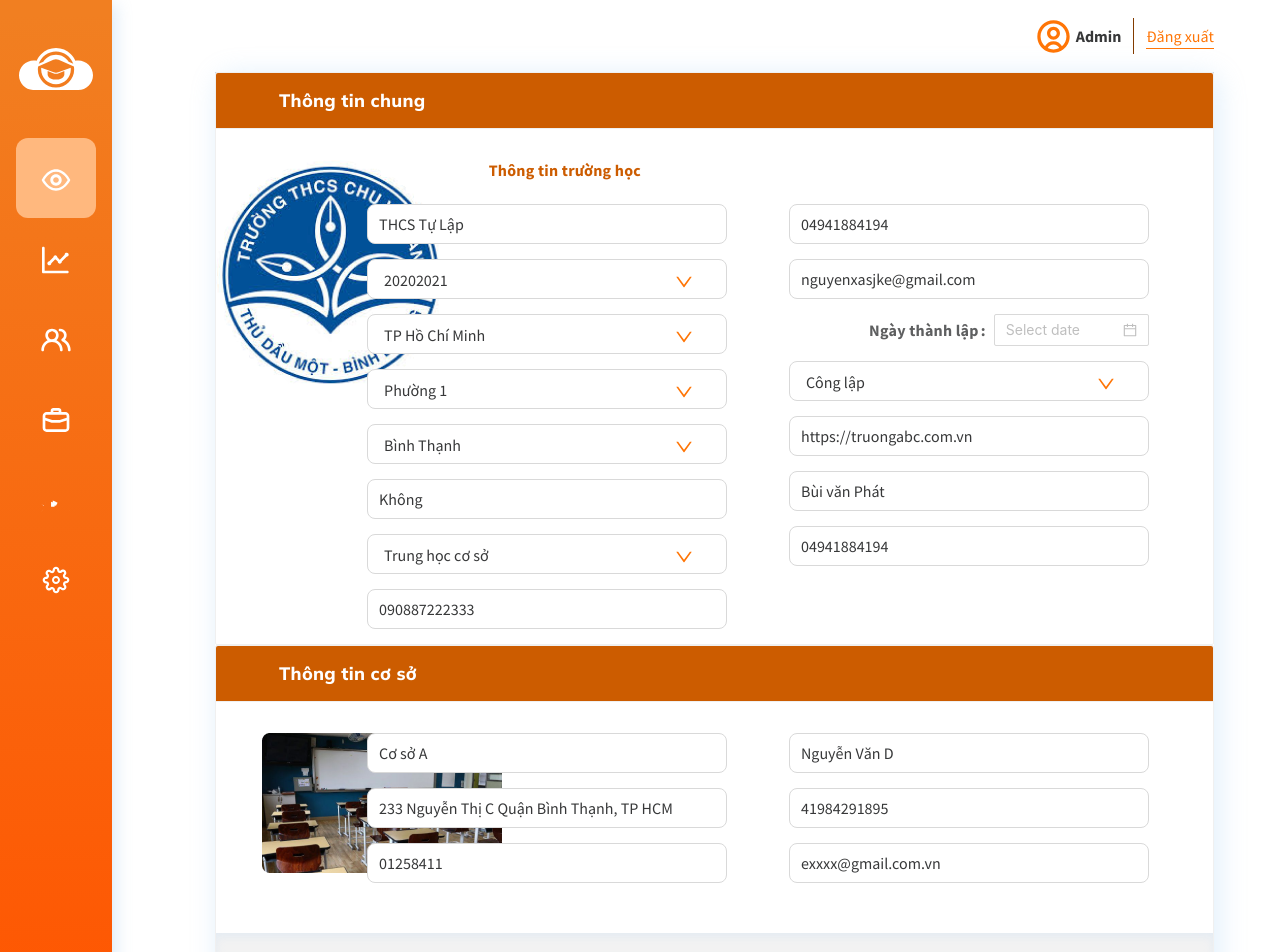
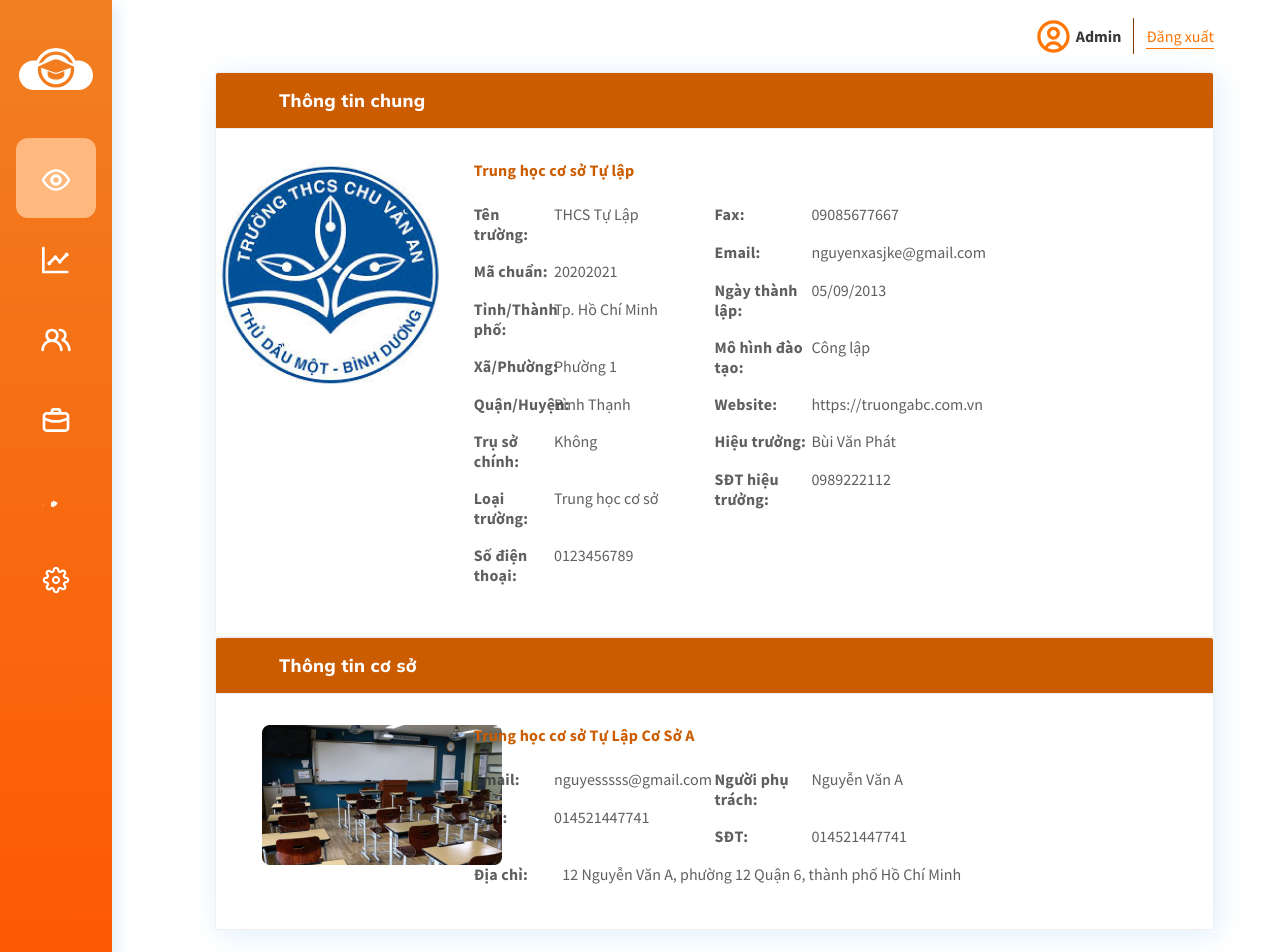
Before and after one commit to detulaptrinh/AltaTeamTsx, a React (Create React App) app: page / in a window 1280 px wide. Shown: the top 952 px of the page. Built offline with nearby package versions, Linux system fonts and the light colour scheme.

Commit message:
Section19 Updatee

```diff
--- a/src/App.css
+++ b/src/App.css
@@ -13,5 +13,5 @@ main {
 .content {
     width: 100%;
     min-height: 90rem;
-    background-color: #c8d6e5;
+
 }
--- a/src/App.tsx
+++ b/src/App.tsx
@@ -7,7 +7,7 @@ import './App.css';
 import 'antd/dist/antd.css';
 import IndexMenu from './components/index_menu/IndexMenu';
 import TopBarUser from './components/top_bar_user/TopBarUser';
-import TabEdit from './components/Section19_Tab/TabEdit';
+import Tab from './components/Section19_Tab/Tab';
 
 export default class App extends Component {
     render() {
@@ -25,7 +25,7 @@ export default class App extends Component {
 
                         {/* Route content */}
                         <div className="content">
-                            <TabEdit/>
+                            <Tab/>
                         </div>
                     </main>
                 </div>
--- a/src/components/Section19_Tab/Tab.css
+++ b/src/components/Section19_Tab/Tab.css
@@ -67,6 +67,31 @@
 
     background: #CC5C00;
 }
+
+.text__left{
+    font-family: 'Source Sans Pro';
+    font-style: normal;
+    font-weight: bold;
+    font-size: 16px;
+    line-height: 20px;
+    letter-spacing: 0.015em;
+/* /Orange / 7 */
+    color: #373839;
+    opacity: 0.8;
+}
+.text__right{
+    font-family: 'Source Sans Pro';
+    font-weight: normal;
+    font-style: normal;
+    line-height: 130%;
+    font-size: 16px;
+    color: #373839;
+    opacity: 0.8;
+}
+.text__address{
+    margin-left: 5rem;
+    margin-top: -1.7rem;
+}
 .tab__tittle__text{
     width: 100%;
     height: 5.6rem;
@@ -108,25 +133,49 @@
 }
 .tab__content2{
     display: flex;
+    height: 100%;
 }
 .tab__content__form-left{
-    margin-left: 6.5rem;
+    margin-left: 5rem;
+}
+.tab__content__image{
+    width: 23.2rem;
+    height: 23.2rem;
+    border-radius: 22rem;
     margin-top: 3.2rem;
-    margin-right: 11.2rem;
+    display: block;
+    margin-left: auto;
+    margin-right: auto;
 }
 
+
 .tab__content__form-right{
-    margin-left: 3rem;
-    margin-top: 7.6rem;
-    margin-right: 6.4rem;
 
+
+}
+.tab__content__title1{
+    margin-left: 5rem;
+    margin-top: 3.2rem;
+    margin-bottom: 2.4rem;
+    font-family: 'Source Sans Pro';
+    font-style: normal;
+    font-weight: bold;
+    font-size: 1.6rem;
+    line-height: 20px;
+    letter-spacing: 0.015em;
+
+    /* /Orange / 5 */
+
+    color: #CC5C00;
+}
+.tab__content__image2{
+    margin-top: 3.2rem;
+    text-align: center;
+    width: 332px;
+    height: 187px;
 }
 .tab__content2__form-left__top{
     margin-top: 3.2rem;
-    margin-left: 6.5rem;
-    margin-right: 11.2rem;
-
-
 
 }
 .tab__content2__form-right__top{
@@ -149,6 +198,10 @@
 }
 
  /*Modal antd customize CSS*/
+
+.ant-row{
+    margin-bottom: 1.7rem;
+}
 
 .ant-modal-confirm-btns{
     display: flex;
--- a/src/components/Section19_Tab/Tab.tsx
+++ b/src/components/Section19_Tab/Tab.tsx
@@ -1,8 +1,8 @@
 import React from 'react'
 import './Tab.css'
 import "@fontsource/source-sans-pro";
-import{ DeleteOutlined, PicCenterOutlined } from '@ant-design/icons';
-import{ FormOutlined } from '@ant-design/icons';
+import { DeleteOutlined, PicCenterOutlined } from '@ant-design/icons';
+import { FormOutlined } from '@ant-design/icons';
 import { Button } from 'antd';
 import { Row, Col } from 'antd';
 import { Card } from 'antd';
@@ -24,201 +24,156 @@ const { confirm } = Modal;
 function Box() {
   return (
     <>
+    <div className="section19__title">
+
+
+    </div>
       <div className="tab">
         <Card title="Thông tin chung" className="card1">
           <Row className="row1">
-            <Col span={24}><div className="tab__content">
+            <Col span={24}>
+              <div className="tab__content">
                 <Col span={5}><div className="tab__content__image">
                   <img src={image1} />
                 </div>
                 </Col>
 
 
-              <Col span={10}>
+                <Col span={14}>
+                  <div className="tab__content__title1">Trung học cơ sở Tự lập</div>
+                  <Row>
+                    <Col span={12}>
                       <div className="tab__content__form-left">
-                  <p className="title__content__form-left">Thông tin trường học</p>
-                  <Form>
-                    <Form.Item label="Tên trường" name="size">
-                      <Input defaultValue="THCS Tự Lập" />
-                    </Form.Item>
-                    <Form.Item label="Mã chuẩn">
-                      <Select defaultValue="20202021">
-                        <Select.Option value="demo">Demo</Select.Option>
-
-                      </Select>
-                    </Form.Item>
-                    <Form.Item label="Tỉnh/Thành phố">
-                      <Select defaultValue="TP Hồ Chí Minh">
-                        <Select.Option value="demo">Demo</Select.Option>
-
-                      </Select>
-                    </Form.Item>
-                    <Form.Item label="Xã/Phường">
-                      <Select defaultValue="Phường 1">
-                        <Select.Option value="demo">Demo</Select.Option>
-                      </Select>
-                    </Form.Item>
-                    <Form.Item label="Quận/Huyện">
-                      <Select defaultValue="Bình Thạnh">
-                        <Select.Option value="demo">Demo</Select.Option>
-                      </Select>
-                    </Form.Item >
-                    <Form.Item label="Trụ sở chính">
-                      <Input defaultValue="Không" />
-                    </Form.Item>
-
-                    <Form.Item label="Loại trường">
-                      <Select defaultValue="Trung học cơ sở">
-                        <Select.Option value="demo">Trung học phổ thông</Select.Option>
-                      </Select>
-                    </Form.Item>
-
-                    <Form.Item label="Số điện thoại">
-                      <Input defaultValue="090887222333" />
-                    </Form.Item>
-
-                  </Form>
-
+                        <Row>
+                          <Col className="text__left" span={8}>Tên trường: </Col>
+                          <Col className="text__right" span={16}>THCS Tự Lập</Col>
+                        </Row>
+                        <Row className="ant-row-text">
+                          <Col className="text__left" span={8}>Mã chuẩn: </Col>
+                          <Col className="text__right" span={16}>20202021</Col>
+                        </Row>
+                        <Row>
+                          <Col className="text__left" span={8}>Tỉnh/Thành phố: </Col>
+                          <Col className="text__right" span={16}>Tp. Hồ Chí Minh</Col>
+                        </Row>
+                        <Row>
+                          <Col className="text__left" span={8}>Xã/Phường: </Col>
+                          <Col className="text__right" span={16}>Phường 1</Col>
+                        </Row>
+                        <Row>
+                          <Col className="text__left" span={8}>Quận/Huyện: </Col>
+                          <Col className="text__right" span={16}>Bình Thạnh</Col>
+                        </Row>
+                        <Row>
+                          <Col className="text__left" span={8}>Trụ sở chính: </Col>
+                          <Col className="text__right" span={16}>Không</Col>
+                        </Row>
+                        <Row>
+                          <Col className="text__left" span={8}>Loại trường: </Col>
+                          <Col className="text__right" span={16}>Trung học cơ sở</Col>
+                        </Row>
+                        <Row>
+                          <Col className="text__left" span={8}>Số điện thoại: </Col>
+                          <Col className="text__right" span={16}>0123456789</Col>
+                        </Row>
                       </div>
                     </Col>
 
-              <Col span={9}>
+
+                    <Col span={12}>
                       <div className="tab__content__form-right">
-                  <Form>
-                    <Form.Item label="Fax" name="size">
-                      <Input defaultValue="04941884194" />
-                    </Form.Item>
-                    <Form.Item label="Email" name="size">
-                      <Input defaultValue="nguyenxasjke@gmail.com" />
-                    </Form.Item>
-                    <Form.Item label="Ngày thành lập">
-                      <DatePicker />
-                    </Form.Item>
-
-
-                    <Form.Item label="Mô hình đào tạo">
-                      <Select defaultValue="Công lập">
-                        <Select.Option value="demo">Demo</Select.Option>
-                      </Select>
-                    </Form.Item>
-                    <Form.Item label="Website" name="size">
-                      <Input defaultValue="https://truongabc.com.vn" />
-                    </Form.Item>
-                    <Form.Item label="Hiệu trưởng" name="size">
-                      <Input defaultValue="Bùi văn Phát" />
-                    </Form.Item>
-                    <Form.Item label="SĐT hiệu trưởng" name="size">
-                      <Input defaultValue="04941884194" />
-                    </Form.Item>
-
-                  </Form>
+                        <Row>
+                          <Col className="text__left" span={8}>Fax:</Col>
+                          <Col className="text__right" span={16}>09085677667</Col>
+                        </Row>
+                        <Row>
+                          <Col className="text__left" span={8}>Email:</Col>
+                          <Col className="text__right" span={16}>nguyenxasjke@gmail.com</Col>
+                        </Row>
+                        <Row>
+                          <Col className="text__left" span={8}>Ngày thành lập:</Col>
+                          <Col className="text__right" span={16}>05/09/2013</Col>
+                        </Row>
+                        <Row>
+                          <Col className="text__left" span={8}>Mô hình đào tạo:</Col>
+                          <Col className="text__right" span={16}>Công lập</Col>
+                        </Row>
+                        <Row>
+                          <Col className="text__left" span={8}>Website:</Col>
+                          <Col className="text__right" span={16}>https://truongabc.com.vn</Col>
+                        </Row>
+                        <Row>
+                          <Col className="text__left" span={8}>Hiệu trưởng:</Col>
+                          <Col className="text__right" span={16}>Bùi Văn Phát</Col>
+                        </Row>
+                        <Row>
+                          <Col className="text__left" span={8}>SĐT hiệu trưởng:</Col>
+                          <Col className="text__right" span={16}>0989222112</Col>
+                        </Row>
                       </div>
                     </Col>
-            </div></Col>
                   </Row>
-
+                </Col>
+                <Col span={5}>
+                </Col>
+              </div>
+            </Col>
+          </Row>
         </Card>
 
 
         <Card title="Thông tin cơ sở" className="card2" >
           <Row className="row2">
-            <Col span={24}><div className="tab__content2">
+            <Col span={24}>
+              <div className="tab__content2">
                 <Col span={5}>
                   <div className="tab__content__image2">
                     <img src={image2} />
                   </div>
                 </Col>
 
-              <Col span={10}>
-                <div className="tab__content2__form-left__top">
-                  <Form >
-                    <Form.Item label="Tên cơ sở" name="size">
-                      <Input defaultValue="Cơ sở A" />
-                    </Form.Item>
-                    <Form.Item label="Địa chỉ" name="size">
-                      <Input defaultValue="233 Nguyễn Thị C Quận Bình Thạnh, TP HCM" />
-                    </Form.Item>
-                    <Form.Item label="SĐT trường">
-                      <Input defaultValue="01258411" />
-                    </Form.Item>
-                  </Form>
-                </div>
-
-              </Col>
+                <Col span={14}>
+                  <div className="tab__content__title1">Trung học cơ sở Tự Lập Cơ Sở A</div>
+                  <Row>
+                    <Col span={12}>
+                      <div className="tab__content__form-left">
+                        <Row>
+                          <Col className="text__left" span={8}>Email: </Col>
+                          <Col className="text__right" span={16}>nguyesssss@gmail.com</Col>
+                        </Row>
+                        <Row className="ant-row-text">
+                          <Col className="text__left" span={8}>SĐT: </Col>
+                          <Col className="text__right" span={16}>014521447741</Col>
+                        </Row>
 
 
-              <Col span={9}>
-                <div className="tab__content2__form-right__top">
-                  <Form>
-                    <Form.Item label="Người phụ trách" name="size">
-                      <Input defaultValue="Nguyễn Văn D" />
-                    </Form.Item>
-                    <Form.Item label="Di động" name="size">
-                      <Input defaultValue="41984291895" />
-                    </Form.Item>
-                    <Form.Item label="Email">
-                      <Input defaultValue="exxxx@gmail.com.vn" />
-                    </Form.Item>
-                  </Form>
-                </div>
-
-              </Col>
-
-              <div className="tab__content__rec"></div>
-
-            </div>
-            </Col>
-          </Row>
-
-          <div className="br__box">
-            <br />
-          </div>
-
-          <Row className="row3">
-            <Col span={24}><div className="tab__content2">
-              <Col span={5}>
-                <div className="tab__content__image3">
-                  <img src={image2} />
-                </div>
-              </Col>
-
-              <Col span={10}>
-
-                <div className="tab__content2__form-left__bottom">
-                  <Form>
-                    <Form.Item label="Tên cơ sở" name="size">
-                      <Input defaultValue="Cơ sở A" />
-                    </Form.Item>
-                    <Form.Item label="Địa chỉ" name="size">
-                      <Input defaultValue="233 Nguyễn Thị C Quận Bình Thạnh, TP HCM" />
-                    </Form.Item>
-                    <Form.Item label="SĐT trường">
-                      <Input defaultValue="01258411" />
-                    </Form.Item>
-                  </Form>
                       </div>
                     </Col>
 
 
-              <Col span={9}>
-
-                <div className="tab__content2__form-right__bottom">
-                  <Form>
-                    <Form.Item label="Người phụ trách" name="size">
-                      <Input defaultValue="Nguyễn Văn D" />
-                    </Form.Item>
-                    <Form.Item label="Di động" name="size">
-                      <Input defaultValue="30194915951" />
-                    </Form.Item>
-                    <Form.Item label="Email">
-                      <Input defaultValue="exxxx@gmail.com.vn" />
-                    </Form.Item>
-                  </Form>
+                    <Col span={12}>
+                      <div className="tab__content__form-right">
+                        <Row>
+                          <Col className="text__left" span={8}>Người phụ trách:</Col>
+                          <Col className="text__right" span={16}>Nguyễn Văn A</Col>
+                        </Row>
+                        <Row>
+                          <Col className="text__left" span={8}>SĐT:</Col>
+                          <Col className="text__right" span={16}>014521447741</Col>
+                        </Row>
                       </div>
                     </Col>
 
-              <div className="tab__content__rec"></div>
+                  </Row>
+                        <Row className="text__address">
+                          <Col className="text__left" span={4}>Địa chỉ:</Col>
+                          <Col className="text__right" span={20}>12 Nguyễn Văn A, phường 12 Quận 6, thành phố Hồ Chí Minh</Col>
+                        </Row>
 
+                </Col>
+
+                <Col span={5}>
+                </Col>
               </div>
             </Col>
           </Row>
```
Lines whose indentation alone changed are shown as unchanged.
